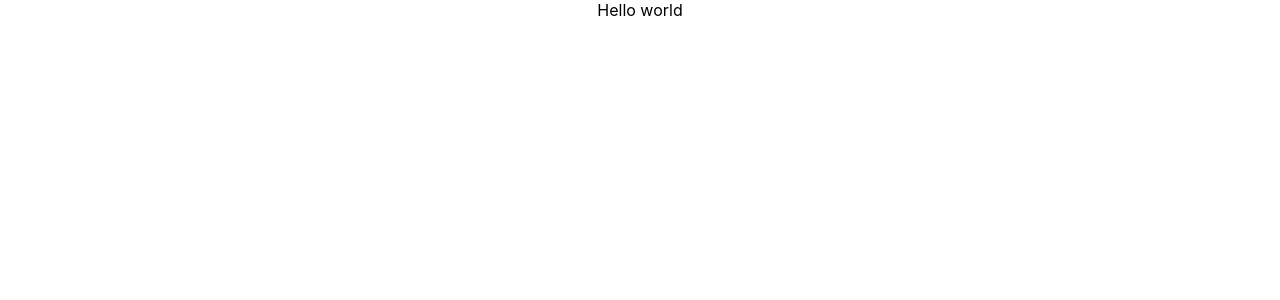
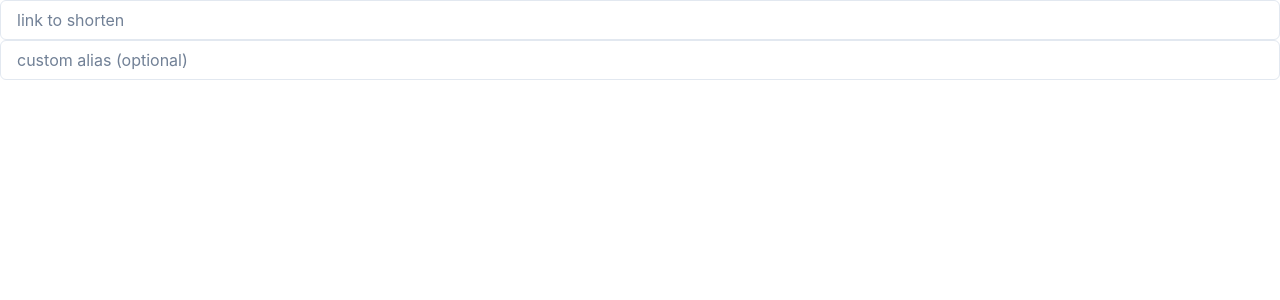
Before and after one commit to crnhsn/url-shortener, a React (Create React App) app in the folder client/: page / in a window 1280 px wide. Shown: the top 300 px of the page. Built offline with nearby package versions, Linux system fonts and the light colour scheme.

Commit message:
add input boxes for long URL and custom alias

```diff
--- a/client/src/App.tsx
+++ b/client/src/App.tsx
@@ -1,11 +1,13 @@
 import React from 'react';
-import logo from './logo.svg';
 import './App.css';
+import UrlShortener from "./Components/UrlShortener/UrlShortener";
+
+
 
 function App() {
   return (
     <div className="App">
-      Hello world
+      <UrlShortener />
     </div>
   );
 }
--- /dev/null
+++ b/client/src/Components/Inputs/InputBox/InputBox.tsx
@@ -0,0 +1,17 @@
+import React from "react";
+import {Input} from '@chakra-ui/react';
+
+interface InputBoxProps {
+    placeholderText : string,
+    onChange : (event: React.ChangeEvent<HTMLInputElement>) => void,
+    className : string
+}
+const InputBox: React.FC<InputBoxProps> = ({ placeholderText, onChange, className }) => {
+    return (
+        <div className={className}>
+            <Input placeholder={placeholderText} onChange={onChange} />
+        </div>
+    );
+};
+
+export default InputBox;
--- /dev/null
+++ b/client/src/Components/UrlShortener/UrlShortener.tsx
@@ -0,0 +1,31 @@
+import React, {ChangeEvent, useState} from 'react';
+import InputBox from '../Inputs/InputBox/InputBox';
+
+const UrlShortener : React.FC = () => {
+
+    const [urlToShorten, setUrlToShorten] = useState("");
+    const [customAlias, setCustomAlias] = useState("");
+
+    const handleUrlToShortenChange = (e : ChangeEvent<HTMLInputElement>) => {
+
+        setUrlToShorten(e.target.value);
+    }
+
+    const handleCustomAliasChange = (e : ChangeEvent<HTMLInputElement>) => {
+
+        setCustomAlias(e.target.value);
+    }
+
+
+
+    return (
+        <div className="UrlShortener">
+            <InputBox placeholderText={"link to shorten"} onChange={handleUrlToShortenChange} className={"UrlInputBox"} />
+            <InputBox placeholderText={"custom alias (optional)"} onChange={handleCustomAliasChange} className={"CustomAliasInputBox"} />
+        </div>
+    );
+
+}
+
+
+export default UrlShortener;
--- a/client/src/index.tsx
+++ b/client/src/index.tsx
@@ -4,13 +4,17 @@ import './index.css';
 import App from './App';
 import reportWebVitals from './reportWebVitals';
 
+import { ChakraProvider } from '@chakra-ui/react'; // for the UI
+
 const root = ReactDOM.createRoot(
   document.getElementById('root') as HTMLElement
 );
 root.render(
-  <React.StrictMode>
-    <App />
-  </React.StrictMode>
+  <ChakraProvider>
+    <React.StrictMode>
+      <App />
+    </React.StrictMode>
+  </ChakraProvider>
 );
 
 // If you want to start measuring performance in your app, pass a function
```
